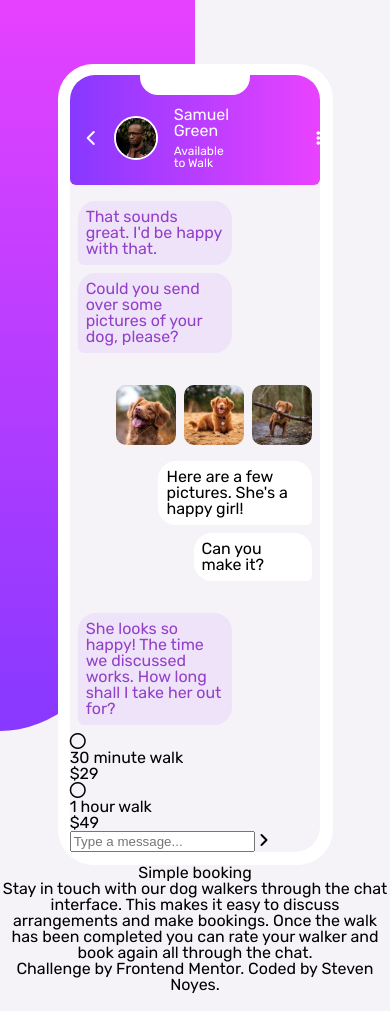
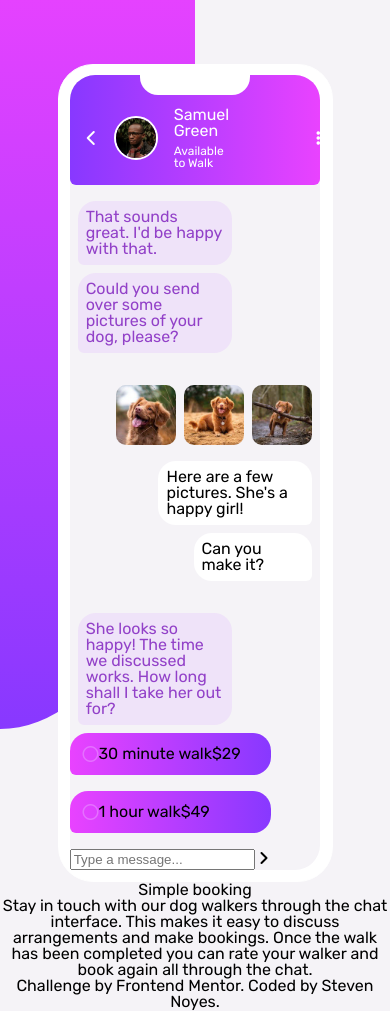
Before and after one commit to SteveNoyes/chatApp, a plain HTML site: page index.html in a window 390 px wide. Drawn offline with Linux system fonts and the light colour scheme.

Commit message:
phone almost done

```diff
--- a/css/style.css
+++ b/css/style.css
@@ -158,6 +158,19 @@ body {
   border-radius: 10px;
 }
 
+.leftChatOffer {
+  display: flex;
+  width: 70%;
+  border-radius: 18px 18px 18px 6px;
+  padding: .8rem;
+  margin-bottom: 1rem;
+  background: linear-gradient(to right, var(--light-magenta), var(--light-violet));
+}
+
+.leftChatOffer i {
+  color: var(--very-light-magenta);
+}
+
 .bookingSection {
   z-index: 30;
   text-align: center;
```
